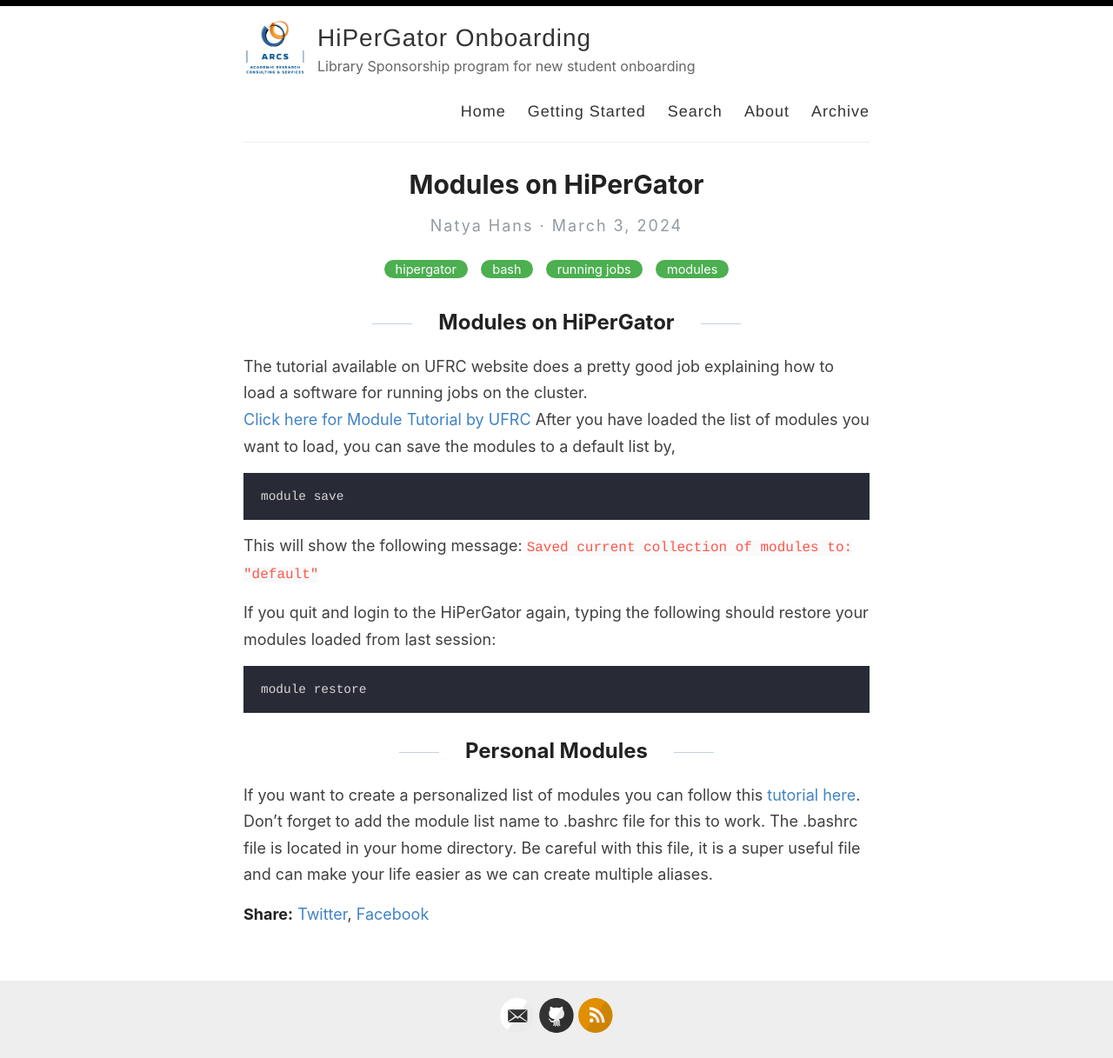
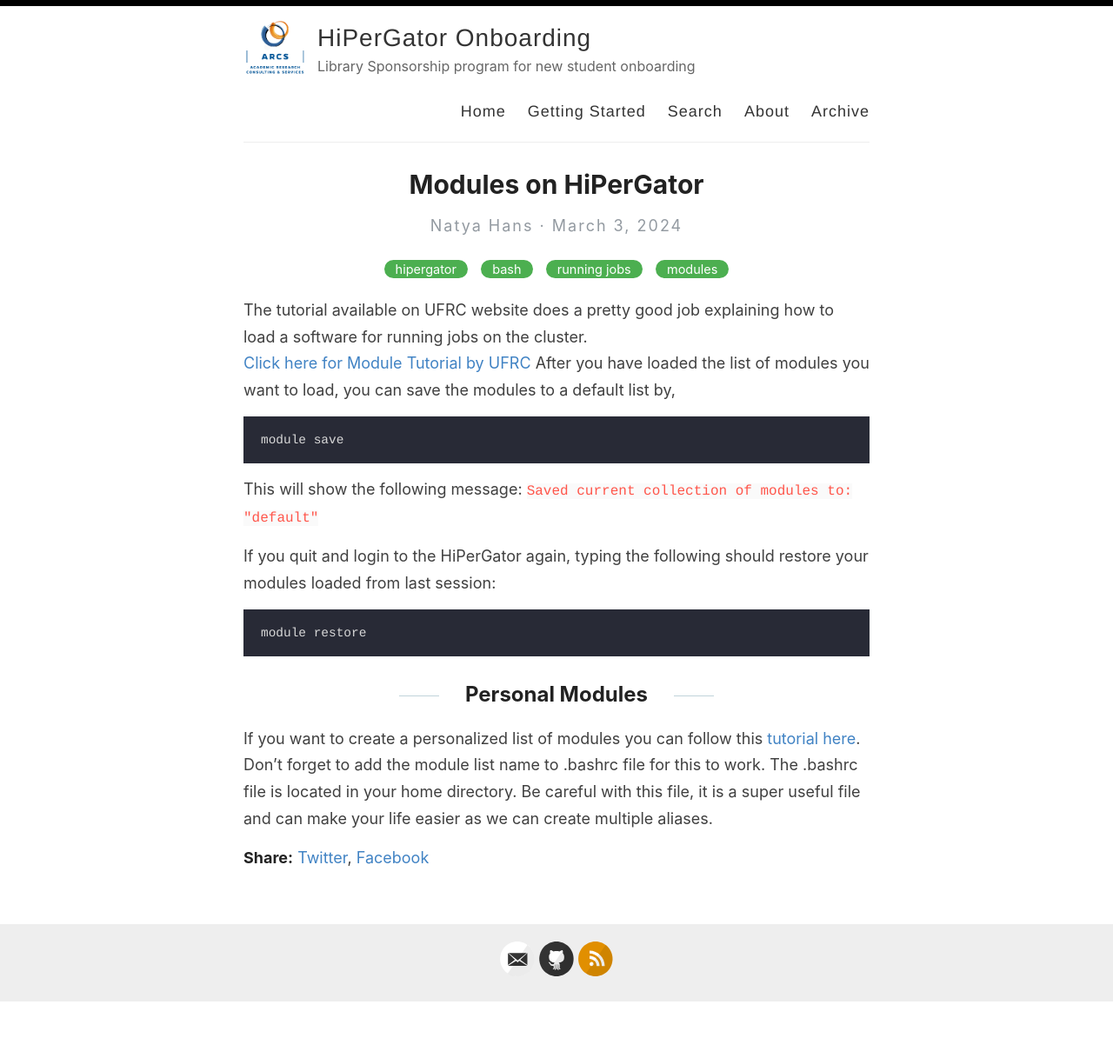
Before and after one commit to NatyaHans/HiPerGatorOnboarding, a Jekyll site: the page built from _posts/2024-3-3-moduleHPG.md, in a window 1280 px wide. Shown: the whole page at 87% size. Built offline with Jekyll 4.4.1, drawn with Linux system fonts in a browser that asks for light colours; after the commit the page ends 1152 px from its top, so only the background shows below that.

Commit message:
Update 2024-3-3-moduleHPG.md

```diff
--- a/_posts/2024-3-3-moduleHPG.md
+++ b/_posts/2024-3-3-moduleHPG.md
@@ -5,8 +5,6 @@ categories: [hipergator, bash, running jobs, modules]
 ---
 
 
-Modules on HiPerGator
-------
 The tutorial available on UFRC website does a pretty good job explaining how to load a software for running jobs on the cluster.
 [Click here for Module Tutorial by UFRC](https://help.rc.ufl.edu/doc/Modules_Basic_Usage)
 After you have loaded the list of modules you want to load, you can save the modules to a default list by,
```
